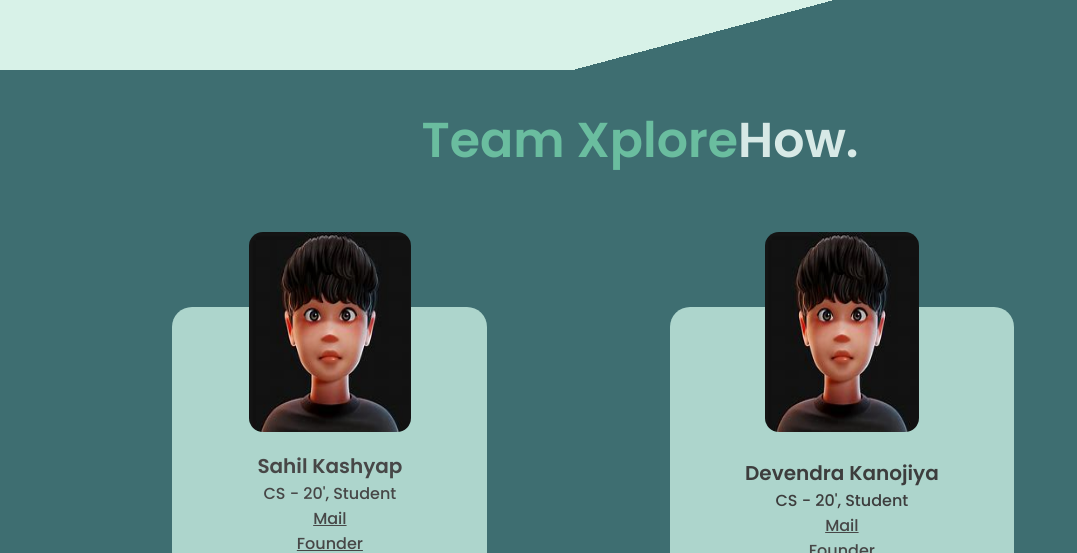
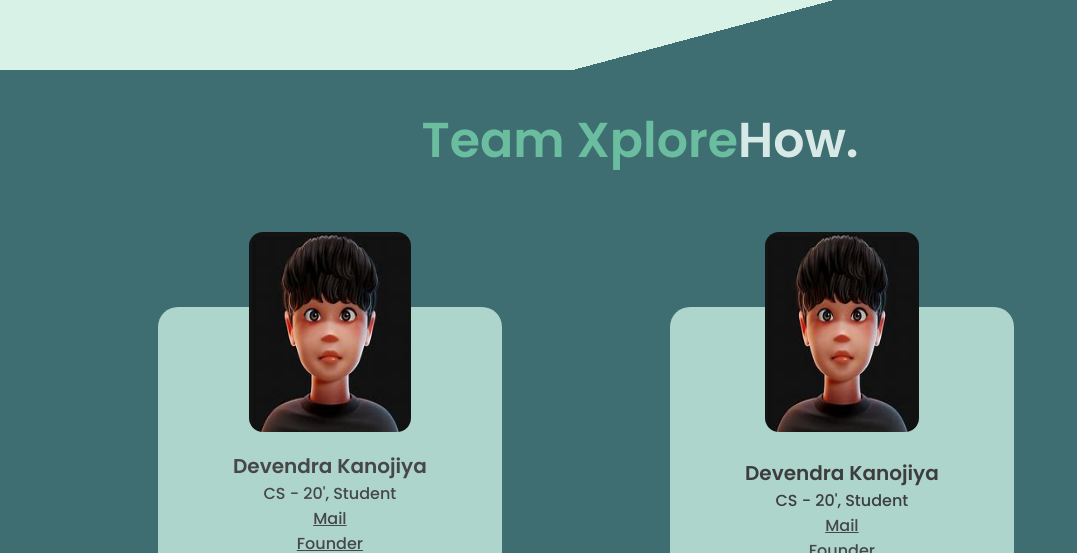
Before and after one commit to XploreHow/SnU, a website: page snuxplore/index.html in a window 1280 px wide. Shown: the part 1524-2077 px from the top of the page, without its empty margins (0-1077 px from the left). Drawn offline with nearby package versions, Linux system fonts and the light colour scheme; files that its build step writes are made by us from their sources; files whose address does not match are found by name.

Commit message:
Update index.html

```diff
--- a/snuxplore/index.html
+++ b/snuxplore/index.html
@@ -83,7 +83,7 @@
         <div data-aos="slide-right" data-aos-duration="1000" class="teamWrapper__cards__Keshav" style="margin: 1%;">
           <img src="profile.jpg" height="200px" class="picture-keshav" />
           <div class="details">
-            <p class="teamWrapper__cards__name">Sahil Kashyap</p>
+            <p class="teamWrapper__cards__name">Devendra Kanojiya</p>
             <p class="teamWrapper__cards__desc">CS - 20', Student</p>
             <a href="mailto:xplorehow@gmail.com">Mail</a>
             <a href="tel: +91 9266466987">Founder</a>
```
